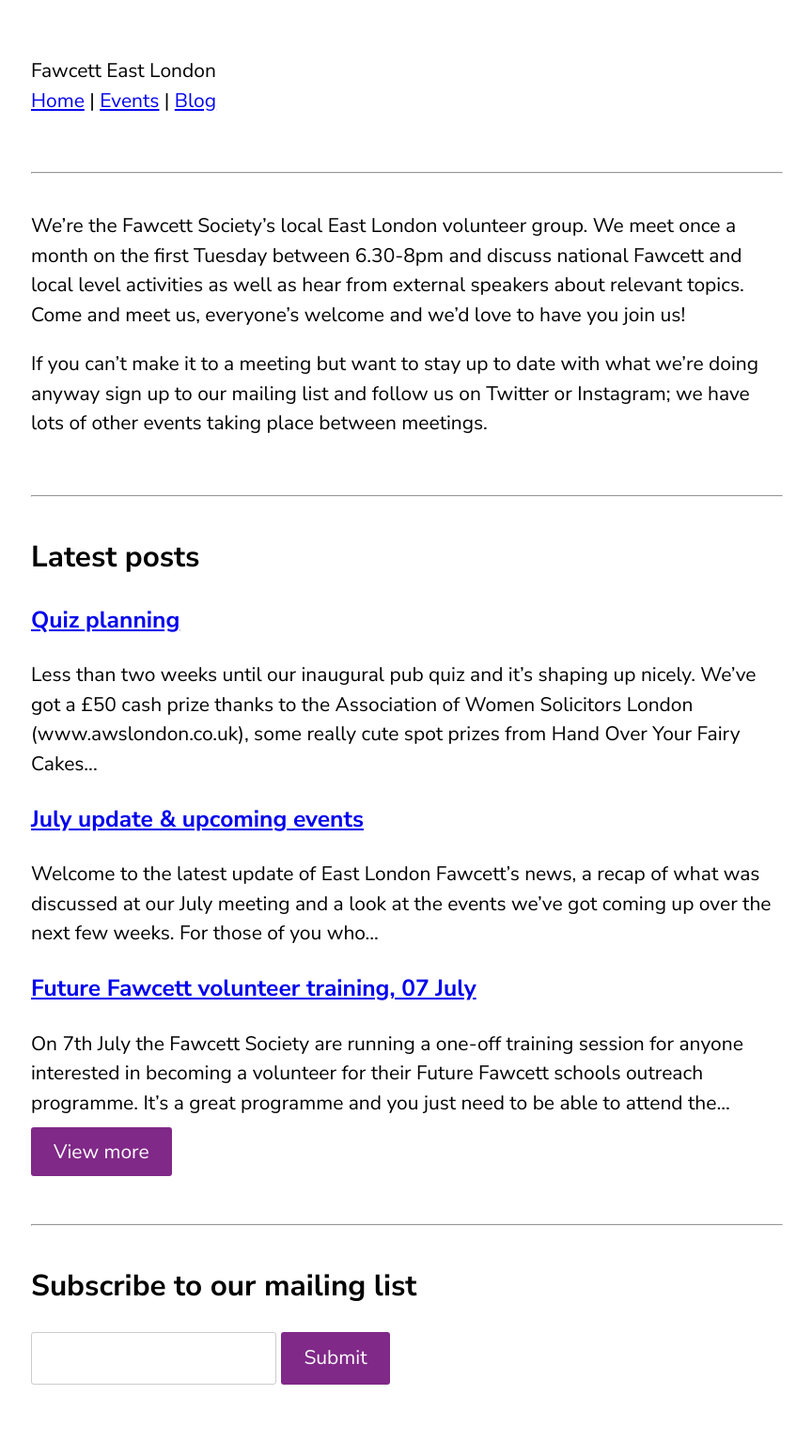
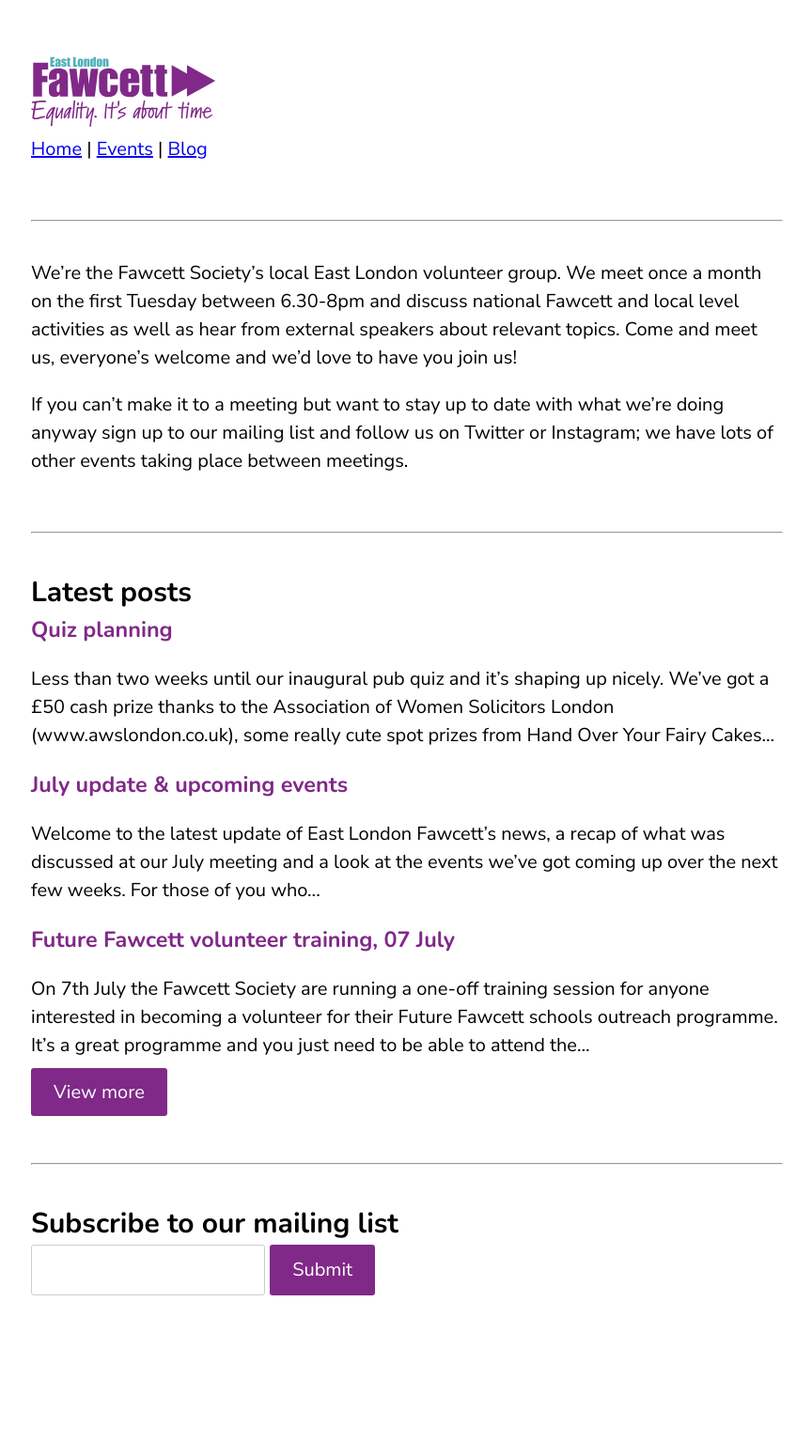
Before and after one commit to fawcetteastlondon/fawcetteastlondon, a Jekyll site: the page built from index.md, in a window 1280 px wide. Shown: the whole page at 94% size, without its empty margins (207-1071 px from the left). Built offline with Jekyll 4.4.1, drawn with Linux system fonts in a browser that asks for light colours; a script that is not in the unit is left out; after the commit the page ends 1439 px from its top, so only the background shows below that.

Commit message:
Logo and more fonts

```diff
--- a/_layouts/default.html
+++ b/_layouts/default.html
@@ -6,7 +6,7 @@
       {% if page.title %}{{page.title}} - {% endif %}
       {{site.title}}
   </title>
-  <link href="https://fonts.googleapis.com/css?family=Nunito+Sans:400,700&display=swap" rel="stylesheet">
+  <link href="https://fonts.googleapis.com/css?family=Nunito+Sans|Nunito:600,700&display=swap" rel="stylesheet">
   <link rel="stylesheet" href="{{ 'assets/style.css' | relative_url }}">
   <script src="https://identity.netlify.com/v1/netlify-identity-widget.js"></script>
 </head>
@@ -14,8 +14,9 @@
 <body>
 
 <div id="header">
-  <span class='big'>{{ site.title }}</span>
-  <span class='small'>{{ site.subtitle }}</span>
+  <img src="/assets/logo-white.svg">
+  <!-- <span class='big'>{{ site.title }}</span>
+  <span class='small'>{{ site.subtitle }}</span> -->
 </div>
 
 <div id="nav">
--- a/_sass/_type.scss
+++ b/_sass/_type.scss
@@ -1,14 +1,32 @@
 body {
     font-family: "Nunito Sans", sans-serif;
-    font-size: 21px;
+    font-size: 20px;
     line-height: 1.5;
     font-weight: 200;
+}
+
+h1, h2, h3, h4 {
+    font-family: "Nunito", sans-serif;
+    margin: 0;
+    padding: 0;
+
+    a {
+        text-decoration: none;
+        color: #802988;
+    }
+}
+
+h1 {
+    font-size: 36px;
+    font-weight: 600;
 }
 
 h5 {
     margin: .5em 0;
     padding: 0;
     font-weight: normal;
+    font-size: 18px;
+    letter-spacing: 1px;
     color: #666;
-    font-size: 1.3rem;
+    text-transform: uppercase;
 }
```
Also changed, not shown: assets/logo-white.svg (added).
